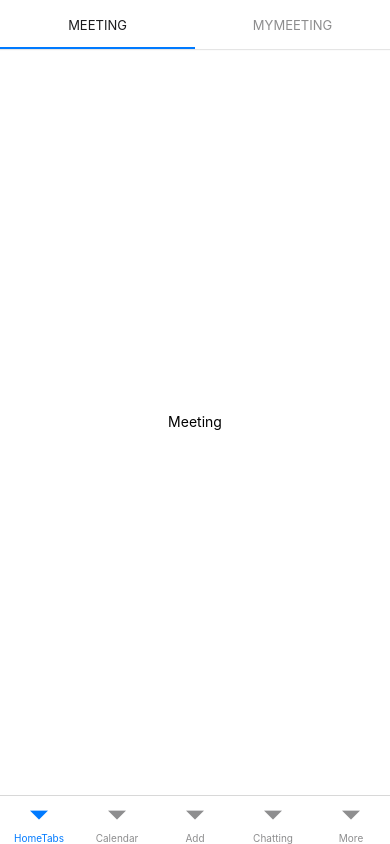
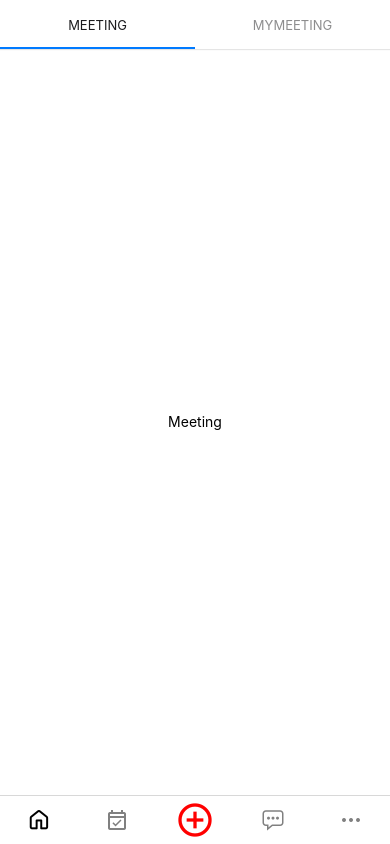
Before and after one commit to MJU-CapstoneDesign/front-end, a React Native app in the folder app/: screen /HomeBottomTabs in a window 390 px wide. Built offline with nearby package versions, Linux system fonts and the light colour scheme; what @react-native-firebase/messaging would draw is missing.

Commit message:
feat:bottomTabsIconComplete

```diff
--- a/app/navigation/HomeBottomTabs.js
+++ b/app/navigation/HomeBottomTabs.js
@@ -5,17 +5,99 @@ import Chatting from "../screens/Home/Chatting";
 import Add from "../screens/Home/Add";
 import More from "../screens/Home/More";
 import { createBottomTabNavigator } from "@react-navigation/bottom-tabs";
+import { Octicons } from "@expo/vector-icons";
+import { MaterialCommunityIcons } from "@expo/vector-icons";
+import { MaterialIcons } from "@expo/vector-icons";
+import { Ionicons } from "@expo/vector-icons";
+import { Feather } from "@expo/vector-icons";
 
 const Tab = createBottomTabNavigator();
 
 export default function HomeBottomTabs() {
   return (
-    <Tab.Navigator screenOptions={{ headerShown: false }}>
-      <Tab.Screen name="HomeTabs" component={HomeTabs} />
-      <Tab.Screen name="Calendar" component={Calendar} />
-      <Tab.Screen name="Add" component={Add} />
-      <Tab.Screen name="Chatting" component={Chatting} />
-      <Tab.Screen name="More" component={More} />
+    <Tab.Navigator
+      screenOptions={{ headerShown: false, tabBarShowLabel: false }}
+      tabBarOptions={{
+        activeTintColor: "black",
+        inactiveTintColor: "gray",
+      }}
+    >
+      <Tab.Screen
+        name="HomeTabs"
+        component={HomeTabs}
+        options={{
+          tabBarIcon: ({ focused }) =>
+            focused ? (
+              <Octicons name="home" size={21} color="black" />
+            ) : (
+              <Octicons name="home" size={21} color="gray" />
+            ),
+        }}
+      />
+      <Tab.Screen
+        name="Calendar"
+        component={Calendar}
+        options={{
+          tabBarIcon: ({ focused }) =>
+            focused ? (
+              <MaterialCommunityIcons
+                name="calendar-check-outline"
+                size={24}
+                color="black"
+              />
+            ) : (
+              <MaterialCommunityIcons
+                name="calendar-check-outline"
+                size={24}
+                color="gray"
+              />
+            ),
+        }}
+      />
+      <Tab.Screen
+        name="Add"
+        component={Add}
+        options={{
+          tabBarIcon: ({ focused }) =>
+            !focused ? (
+              <MaterialIcons name="add-circle-outline" size={40} color="red" />
+            ) : (
+              <MaterialIcons name="add-circle" size={40} color="red" />
+            ),
+        }}
+      />
+      <Tab.Screen
+        name="Chatting"
+        component={Chatting}
+        options={{
+          tabBarIcon: ({ focused }) =>
+            focused ? (
+              <Ionicons
+                name="ios-chatbox-ellipses-outline"
+                size={24}
+                color="black"
+              />
+            ) : (
+              <Ionicons
+                name="ios-chatbox-ellipses-outline"
+                size={24}
+                color="gray"
+              />
+            ),
+        }}
+      />
+      <Tab.Screen
+        name="More"
+        component={More}
+        options={{
+          tabBarIcon: ({ focused }) =>
+            focused ? (
+              <Feather name="more-horizontal" size={24} color="black" />
+            ) : (
+              <Feather name="more-horizontal" size={24} color="gray" />
+            ),
+        }}
+      />
     </Tab.Navigator>
   );
 }
```
